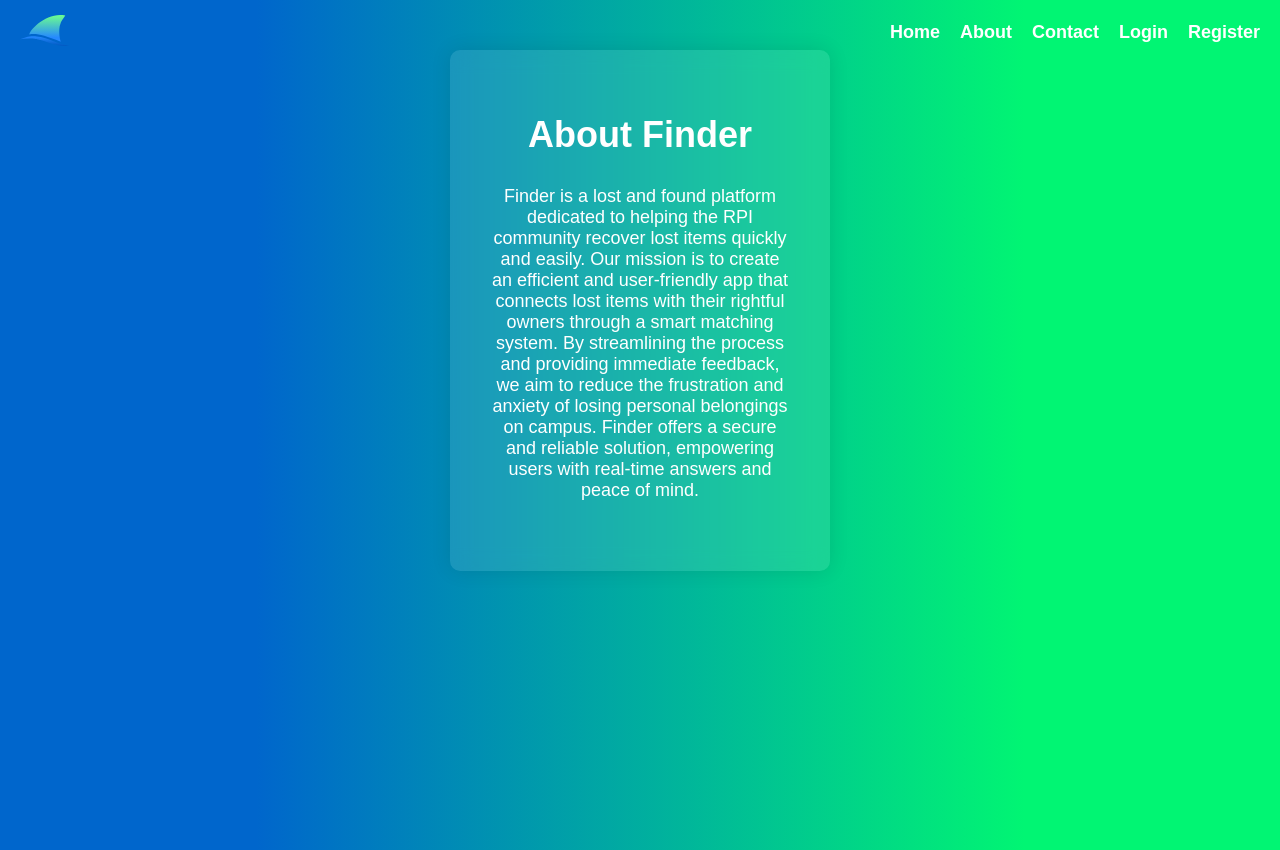
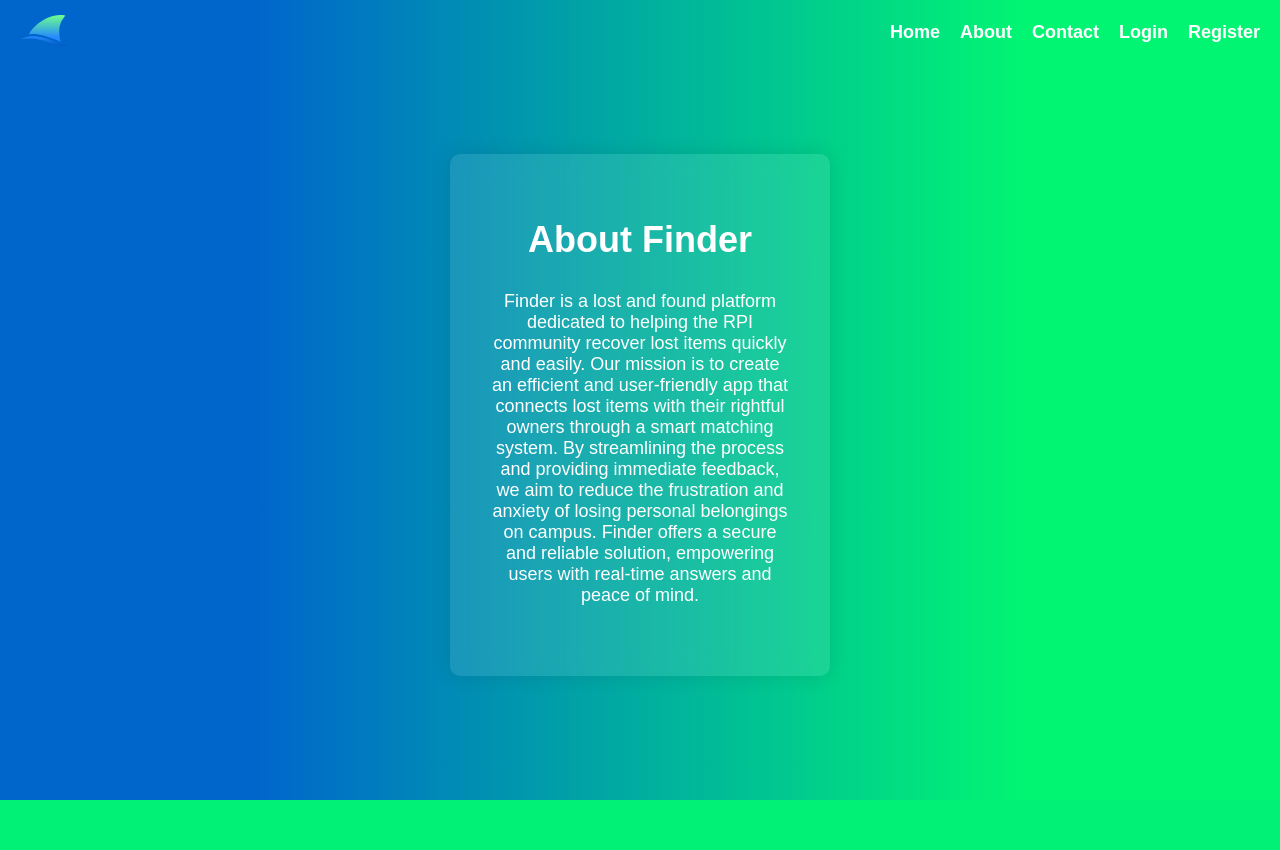
Before and after one commit to jfodera/Finder, a PHP site: page /php/about.php in a window 1280 px wide. After the commit the page ends 800 px from the top, so only its background shows below. Run offline with PHP 8.4, Linux system fonts and the light colour scheme.

Commit message:
Update style.css

```diff
--- a/style.css
+++ b/style.css
@@ -2,13 +2,19 @@ body,
 html {
     height: 100%;
     margin: 0;
+    min-height: 100vh;
+    display: flex;
+    flex-direction: column;
     font-family: 'Montserrat', sans-serif;
 }
 
 .container {
     height: 100%;
+    flex-grow: 1;
     display: flex;
     flex-direction: column;
+    justify-content: center;
+    padding: 20px;
     padding-top: 50px;
     align-items: center;
     background: linear-gradient(to right, #0066cc 20%, #01f573 80%);
```
